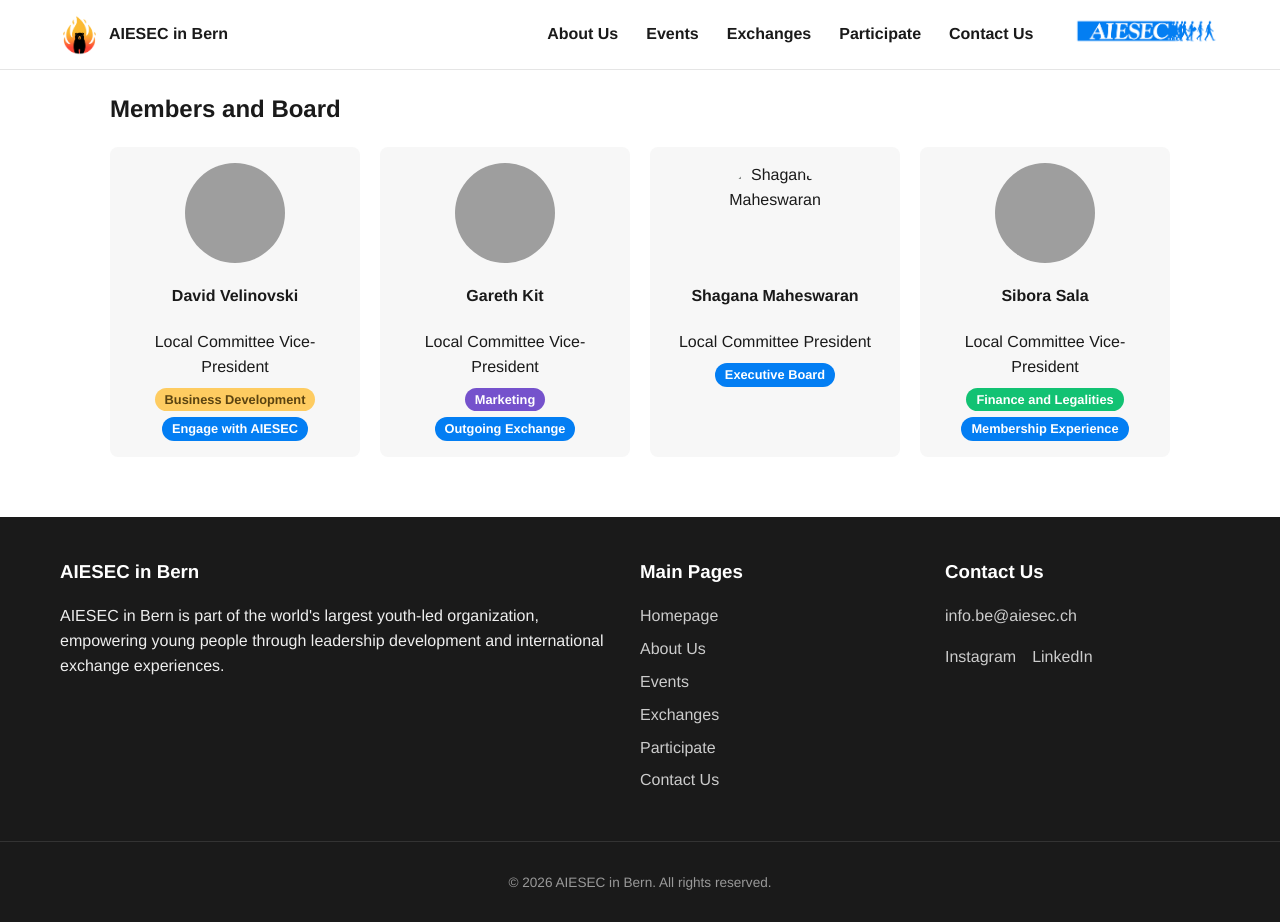
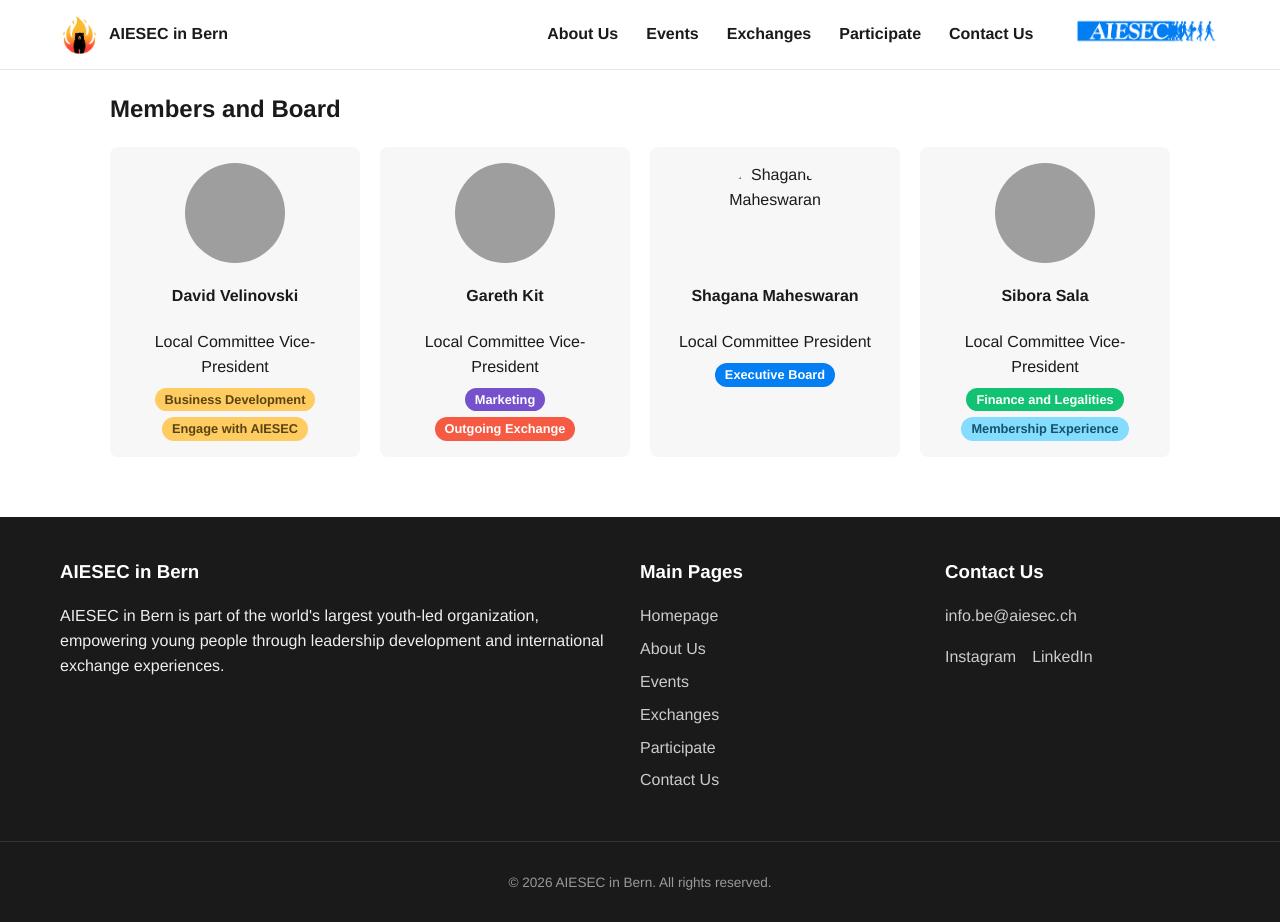
Before and after one commit to MiniGareth/aiesec-bern, a Jekyll site: the page built from about-us/members-and-board.html, in a window 1280 px wide and 922 px high. Built offline with Jekyll 4.4.1, drawn with Linux system fonts in a browser that asks for light colours; grey boxes are pictures that could not be loaded.

Commit message:
Fix department tag colours for second department in each pair
Stripping whitespace into the loop variable did not reliably update before
the case match, so the second department kept its leading space and fell
through to the fallback colour. Strip into a separate dept_name variable
instead. Verified with a local jekyll build.

Co-authored-by: MiniGareth <MiniGareth@users.noreply.github.com>

```diff
--- a/_includes/department-tags.html
+++ b/_includes/department-tags.html
@@ -9,8 +9,8 @@
 {% assign dept_list = include.departments | split: "," %}
 <span class="department-tags">
   {% for dept in dept_list %}
-    {% assign dept = dept | strip %}
-    {% case dept %}
+    {% assign dept_name = dept | strip %}
+    {% case dept_name %}
       {% when "Marketing" %}
         {% assign bg = "#7552cc" %}{% assign fg = "#ffffff" %}
       {% when "Finance and Legalities" %}
@@ -26,6 +26,6 @@
       {% else %}
         {% assign bg = "#037ef3" %}{% assign fg = "#ffffff" %}
     {% endcase %}
-    <span class="dept-tag" style="background-color: {{ bg }}; color: {{ fg }};">{{ dept }}</span>
+    <span class="dept-tag" style="background-color: {{ bg }}; color: {{ fg }};">{{ dept_name }}</span>
   {% endfor %}
 </span>
```
